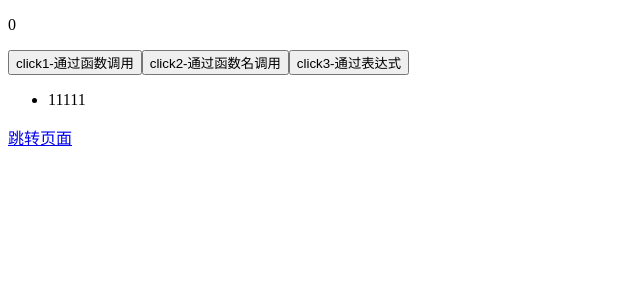
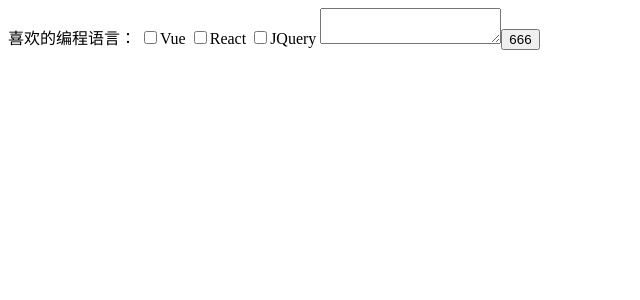
Before and after one commit to Jamel-jun/vue-demo, a Vue app: page / in a window 1280 px wide. Shown: the top 300 px of the page, without its empty margins (0-640 px from the left). Built offline with nearby package versions, Linux system fonts and the light colour scheme.

Commit message:
表单绑定

```diff
--- a/src/App.vue
+++ b/src/App.vue
@@ -6,7 +6,8 @@
     <!-- <Demo02/> -->
     <!-- <Demo03/> -->
     <!-- <Demo04/> -->
-    <Demo05/>
+    <!-- <Demo05/> -->
+    <Demo06/>
   </div>
 </template>
 
@@ -17,6 +18,7 @@ import Demo02 from './components/Demo02'
 import Demo03 from './components/列表渲染'
 import Demo04 from './components/模糊查询'
 import Demo05 from './components/事件处理器'
+import Demo06 from './components/表单绑定'
 
 export default {
   name: 'App',
@@ -26,7 +28,8 @@ export default {
     Demo02,
     Demo03,
     Demo04,
-    Demo05
+    Demo05,
+    Demo06
   }
 }
 </script>
--- /dev/null
+++ b/src/components/表单绑定.vue
@@ -0,0 +1,26 @@
+<template>
+    <div id="app">
+        <!-- 多选框 -->
+        喜欢的编程语言：
+        <input type="checkbox" v-model="checkedGroup" value="vue">Vue
+        <input type="checkbox" v-model="checkedGroup" value="React">React
+        <input type="checkbox" v-model="checkedGroup" value="JQuery">JQuery
+        <textarea v-model="checkedGroup"></textarea>
+        <input type="button" @click="handleClick()" value="666"/>
+    </div>
+</template>
+<script>
+export default {
+    name: 'Demo06',
+    data(){
+        return {
+            checkedGroup: []
+        }
+    },
+    methods: {
+        handleClick(){
+            console.log(this.checkedGroup);
+        }
+    }
+}
+</script>
--- a/src/main.js
+++ b/src/main.js
@@ -6,7 +6,7 @@ import App from './App'
 Vue.config.productionTip = false
 
 /* eslint-disable no-new */
-new Vue({
+var vm = new Vue({
   el: '#app',
   components: { App },
   template: '<App/>'
```
